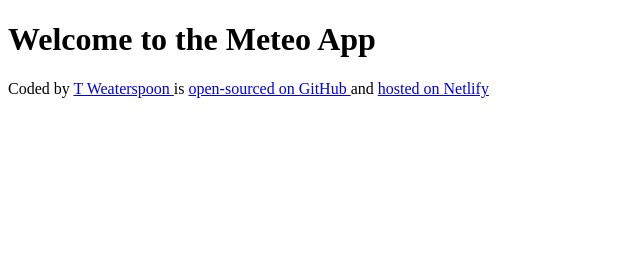
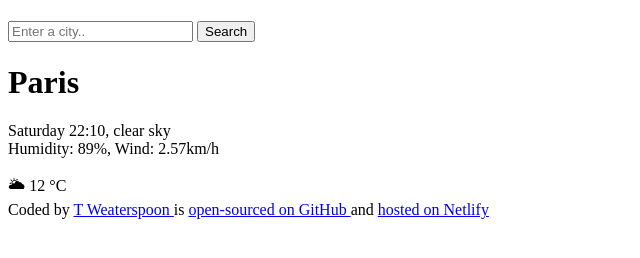
Before and after one commit to ohitsst/Meteo, a plain HTML site: page index.html in a window 1280 px wide. Shown: the whole page, without its empty margins (0-640 px from the left). Drawn offline with Linux system fonts and the light colour scheme.

Commit message:
added the html to the project

```diff
--- a/index.html
+++ b/index.html
@@ -7,7 +7,22 @@
     <h1></h1>
   </head>
   <body>
-    <h1>Welcome to the Meteo App</h1>
+    <header>
+      <form>
+        <input type="search" placeholder="Enter a city.." required />
+        <input type="submit" value="Search" />
+      </form>
+    </header>
+    <main>
+      <div>
+        <h1>Paris</h1>
+        <p>
+          Saturday 22:10, clear sky <br />
+          Humidity: 89%, Wind: 2.57km/h
+        </p>
+      </div>
+      <div>🌥 12 °C</div>
+    </main>
     <footer>
       Coded by
       <a href="https://github.com/ohitsst" target="_blank">T Weaterspoon </a>is
```
